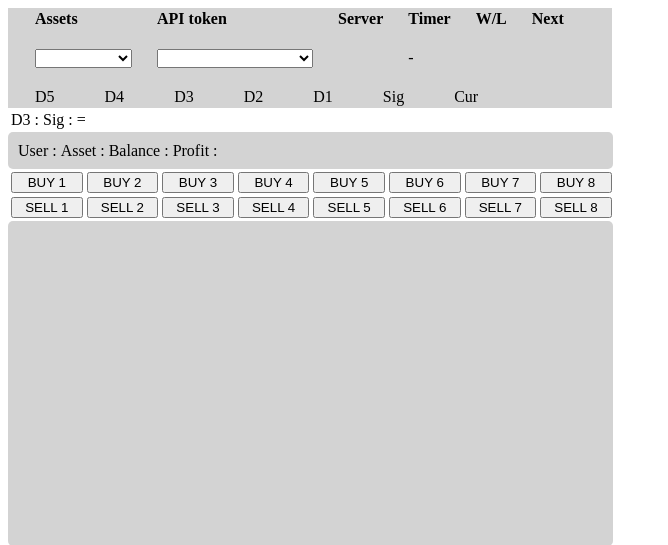
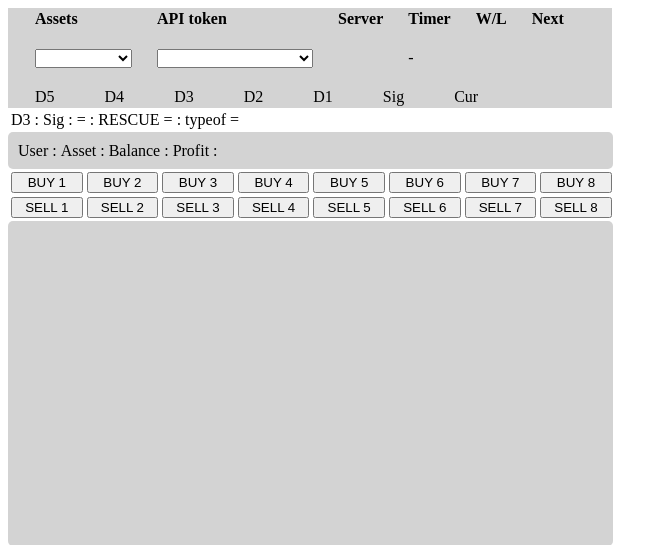
Before and after one commit to jentino/povertyalleviator, a PHP site: page / in a window 1280 px wide. Shown: the top 545 px of the page, without its empty margins (0-668 px from the left). Run offline with PHP 8.4, Linux system fonts and the light colour scheme.

Commit message:
addedd rescue

```diff
--- a/index.php
+++ b/index.php
@@ -229,6 +229,8 @@
 		  <div id="a" class="alignDivs">D3  : </div><div id="Doo3" class="alignDivs"></div>
 		  <div id="a" class="alignDivs">Sig : </div><div id="Siig" class="alignDivs"></div>
 		  <div id="a" class="alignDivs">  =   </div><div id="tradeaction" class="alignDivs"></div>
+		  <div id="a" class="alignDivs">   : RESCUE =   </div><div id="showre" class="alignDivs"></div>
+		  <div id="a" class="alignDivs">   : typeof =   </div><div id="showtype" class="alignDivs"></div>
 		</div>
 	</td>
 </table>
```
